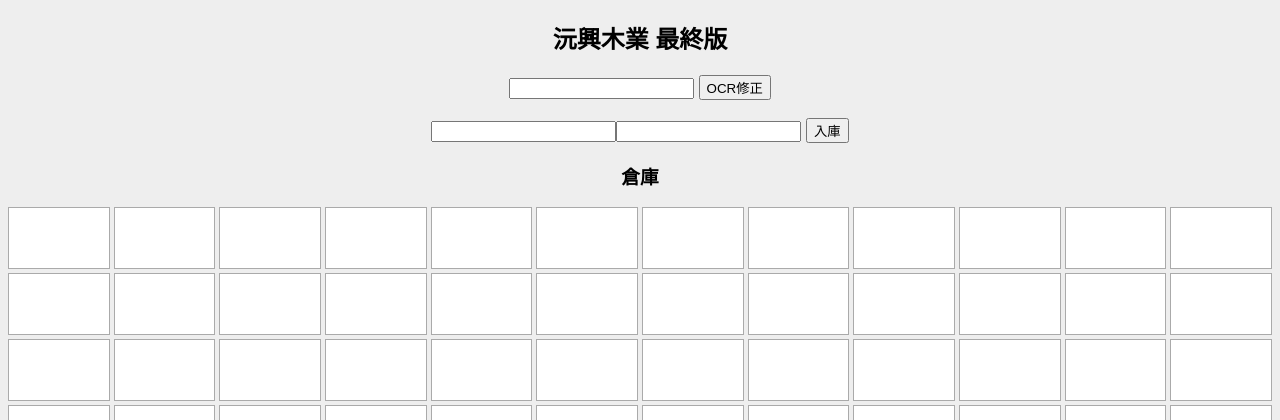
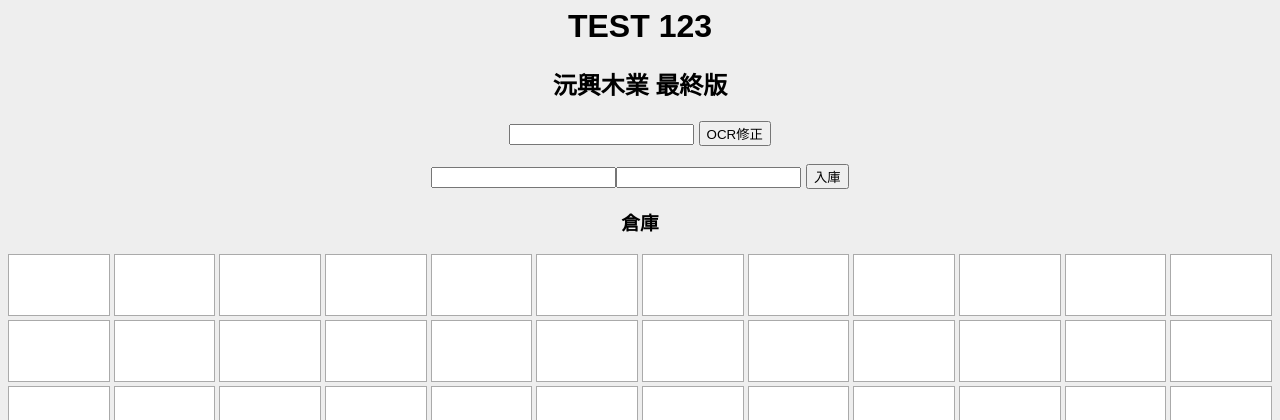
Before and after one commit to x0937952700-cmd/YUANXING, a Flask app: page / in a window 1280 px wide. Shown: the top 420 px of the page. Run offline with Flask 3, Linux system fonts and the light colour scheme; some libraries are stand-ins or nearby versions.

Commit message:
Update index.html

```diff
--- a/templates/index.html
+++ b/templates/index.html
@@ -1,3 +1,4 @@
+<h1>TEST 123</h1>
 <!DOCTYPE html>
 <html>
 <head>
```
